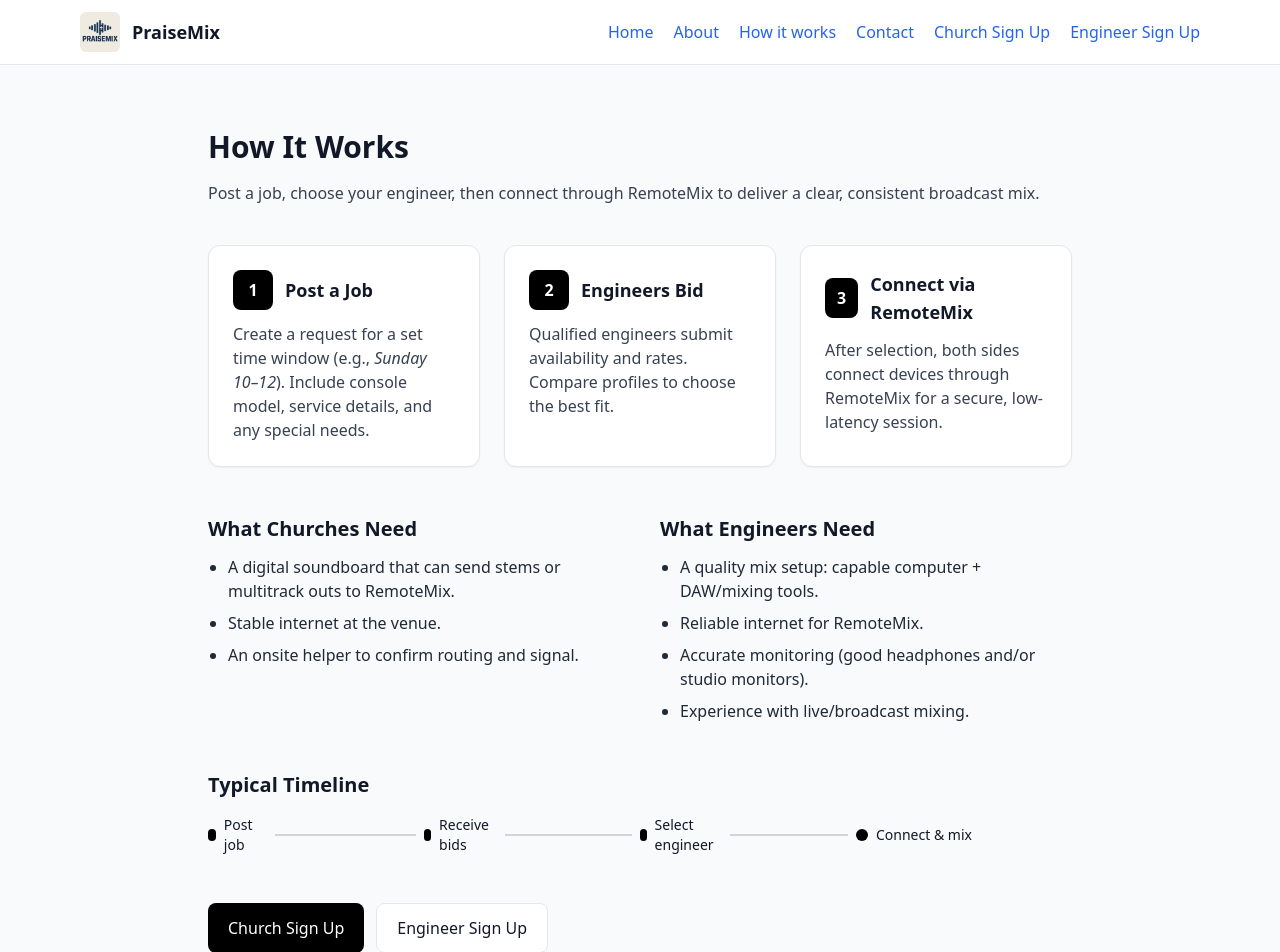
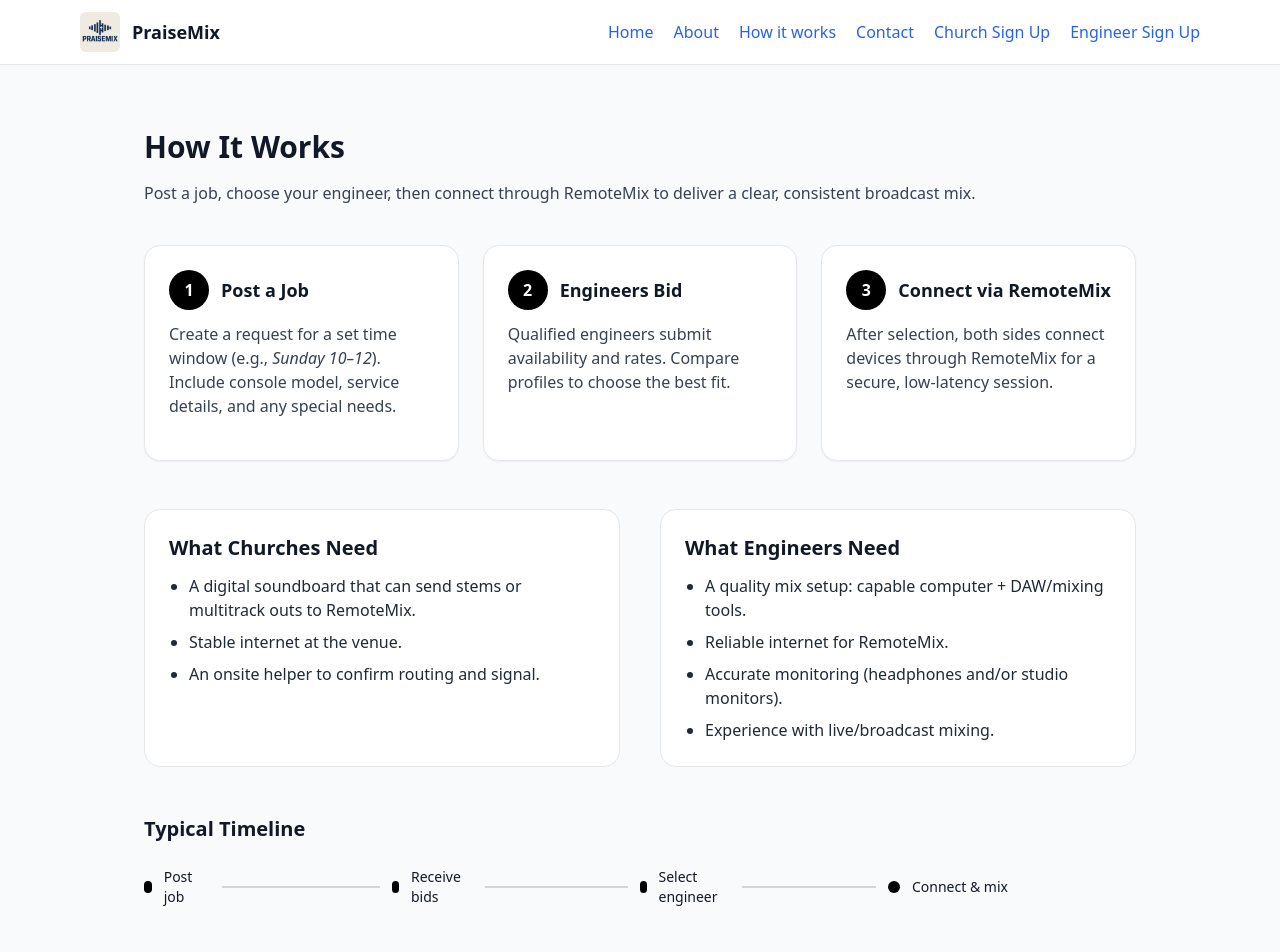
Before and after one commit to kworrix/churchmix-web-2.0, a Next.js app: page /how-it-works in a window 1280 px wide. Shown: the top 952 px of the page. Built offline with nearby package versions, Linux system fonts and the light colour scheme.

Commit message:
Update how-it-works.js

```diff
--- a/pages/how-it-works.js
+++ b/pages/how-it-works.js
@@ -1,89 +1,110 @@
 export default function HowItWorks() {
   return (
-    <main className="mx-auto max-w-4xl px-4 py-16">
+    <main className="mx-auto max-w-5xl px-4 py-16">
       <h1 className="text-3xl font-bold">How It Works</h1>
       <p className="mt-4 text-gray-700">
         Post a job, choose your engineer, then connect through RemoteMix to deliver a clear, consistent broadcast mix.
       </p>
 
-      {/* Visual step diagram */}
+      {/* Step cards */}
       <section className="mt-10 grid gap-6 md:grid-cols-3">
-        <div className="rounded-xl border bg-white p-6 shadow-sm">
+        {/* Step 1 */}
+        <div className="group rounded-2xl border bg-white p-6 shadow-sm hover:shadow-md transition">
           <div className="flex items-center gap-3">
-            <div className="h-10 w-10 rounded-lg bg-black text-white flex items-center justify-center font-semibold">1</div>
+            {/* Circle number (pure CSS) */}
+            <span className="inline-flex h-10 w-10 items-center justify-center rounded-full bg-black text-white font-semibold">
+              1
+            </span>
             <h3 className="text-lg font-semibold">Post a Job</h3>
           </div>
           <p className="mt-3 text-gray-700">
-            Create a request for a set time window (e.g., <em>Sunday 10–12</em>). Include console model, service details, and any special needs.
+            Create a request for a set time window (e.g., <em>Sunday 10–12</em>). Include console model, service details,
+            and any special needs.
           </p>
+          {/* tiny underline flourish on hover (pure CSS) */}
+          <span className="mt-4 block h-[2px] w-0 bg-black transition-all duration-300 group-hover:w-16" />
         </div>
 
-        <div className="rounded-xl border bg-white p-6 shadow-sm">
+        {/* Step 2 */}
+        <div className="group rounded-2xl border bg-white p-6 shadow-sm hover:shadow-md transition">
           <div className="flex items-center gap-3">
-            <div className="h-10 w-10 rounded-lg bg-black text-white flex items-center justify-center font-semibold">2</div>
+            <span className="inline-flex h-10 w-10 items-center justify-center rounded-full bg-black text-white font-semibold">
+              2
+            </span>
             <h3 className="text-lg font-semibold">Engineers Bid</h3>
           </div>
           <p className="mt-3 text-gray-700">
             Qualified engineers submit availability and rates. Compare profiles to choose the best fit.
           </p>
+          <span className="mt-4 block h-[2px] w-0 bg-black transition-all duration-300 group-hover:w-16" />
         </div>
 
-        <div className="rounded-xl border bg-white p-6 shadow-sm">
+        {/* Step 3 */}
+        <div className="group rounded-2xl border bg-white p-6 shadow-sm hover:shadow-md transition">
           <div className="flex items-center gap-3">
-            <div className="h-10 w-10 rounded-lg bg-black text-white flex items-center justify-center font-semibold">3</div>
+            <span className="inline-flex h-10 w-10 items-center justify-center rounded-full bg-black text-white font-semibold">
+              3
+            </span>
             <h3 className="text-lg font-semibold">Connect via RemoteMix</h3>
           </div>
           <p className="mt-3 text-gray-700">
-            After selection, both sides connect devices through <span className="font-medium">RemoteMix</span> for a secure, low-latency session.
+            After selection, both sides connect devices through <span className="font-medium">RemoteMix</span> for a secure,
+            low-latency session.
           </p>
+          <span className="mt-4 block h-[2px] w-0 bg-black transition-all duration-300 group-hover:w-16" />
         </div>
       </section>
 
       {/* Requirements */}
       <section className="mt-12 grid gap-10 md:grid-cols-2">
-        <div>
+        <div className="rounded-2xl border bg-white p-6">
           <h2 className="text-xl font-semibold">What Churches Need</h2>
           <ul className="mt-3 list-disc pl-5 space-y-2 text-gray-800">
-            <li>A <span className="font-medium">digital soundboard</span> that can send stems or multitrack outs to RemoteMix.</li>
+            <li>
+              A <span className="font-medium">digital soundboard</span> that can send stems or multitrack outs to RemoteMix.
+            </li>
             <li>Stable <span className="font-medium">internet</span> at the venue.</li>
             <li>An onsite helper to confirm routing and signal.</li>
           </ul>
         </div>
 
-        <div>
+        <div className="rounded-2xl border bg-white p-6">
           <h2 className="text-xl font-semibold">What Engineers Need</h2>
           <ul className="mt-3 list-disc pl-5 space-y-2 text-gray-800">
-            <li>A quality <span className="font-medium">mix setup</span>: capable computer + DAW/mixing tools.</li>
+            <li>
+              A quality <span className="font-medium">mix setup</span>: capable computer + DAW/mixing tools.
+            </li>
             <li>Reliable <span className="font-medium">internet</span> for RemoteMix.</li>
-            <li>Accurate monitoring (good headphones and/or studio monitors).</li>
+            <li>Accurate monitoring (headphones and/or studio monitors).</li>
             <li>Experience with live/broadcast mixing.</li>
           </ul>
         </div>
       </section>
 
-      {/* Timeline strip */}
+      {/* Timeline (pure CSS dots & connectors) */}
       <section className="mt-12">
         <h2 className="text-xl font-semibold">Typical Timeline</h2>
-        <div className="mt-4 overflow-x-auto">
-          <ol className="min-w-[640px] grid grid-cols-4 items-center text-sm">
-            <li className="relative flex items-center gap-2">
-              <span className="h-3 w-3 rounded-full bg-black inline-block" />
-              Post job
-              <span className="mx-2 h-[2px] bg-gray-300 w-full inline-block" />
+        <div className="mt-6 overflow-x-auto">
+          <ol className="min-w-[720px] grid grid-cols-4 items-center text-sm">
+            {/* Each step: dot + label + connector line (except last) */}
+            <li className="relative flex items-center gap-3">
+              <span className="inline-block h-3 w-3 rounded-full bg-black" />
+              <span>Post job</span>
+              <span className="mx-3 h-[2px] w-full bg-gray-300" />
             </li>
-            <li className="relative flex items-center gap-2">
-              <span className="h-3 w-3 rounded-full bg-black inline-block" />
-              Receive bids
-              <span className="mx-2 h-[2px] bg-gray-300 w-full inline-block" />
+            <li className="relative flex items-center gap-3">
+              <span className="inline-block h-3 w-3 rounded-full bg-black" />
+              <span>Receive bids</span>
+              <span className="mx-3 h-[2px] w-full bg-gray-300" />
             </li>
-            <li className="relative flex items-center gap-2">
-              <span className="h-3 w-3 rounded-full bg-black inline-block" />
-              Select engineer
-              <span className="mx-2 h-[2px] bg-gray-300 w-full inline-block" />
+            <li className="relative flex items-center gap-3">
+              <span className="inline-block h-3 w-3 rounded-full bg-black" />
+              <span>Select engineer</span>
+              <span className="mx-3 h-[2px] w-full bg-gray-300" />
             </li>
-            <li className="relative flex items-center gap-2">
-              <span className="h-3 w-3 rounded-full bg-black inline-block" />
-              Connect & mix
+            <li className="relative flex items-center gap-3">
+              <span className="inline-block h-3 w-3 rounded-full bg-black" />
+              <span>Connect &amp; mix</span>
             </li>
           </ol>
         </div>
```
